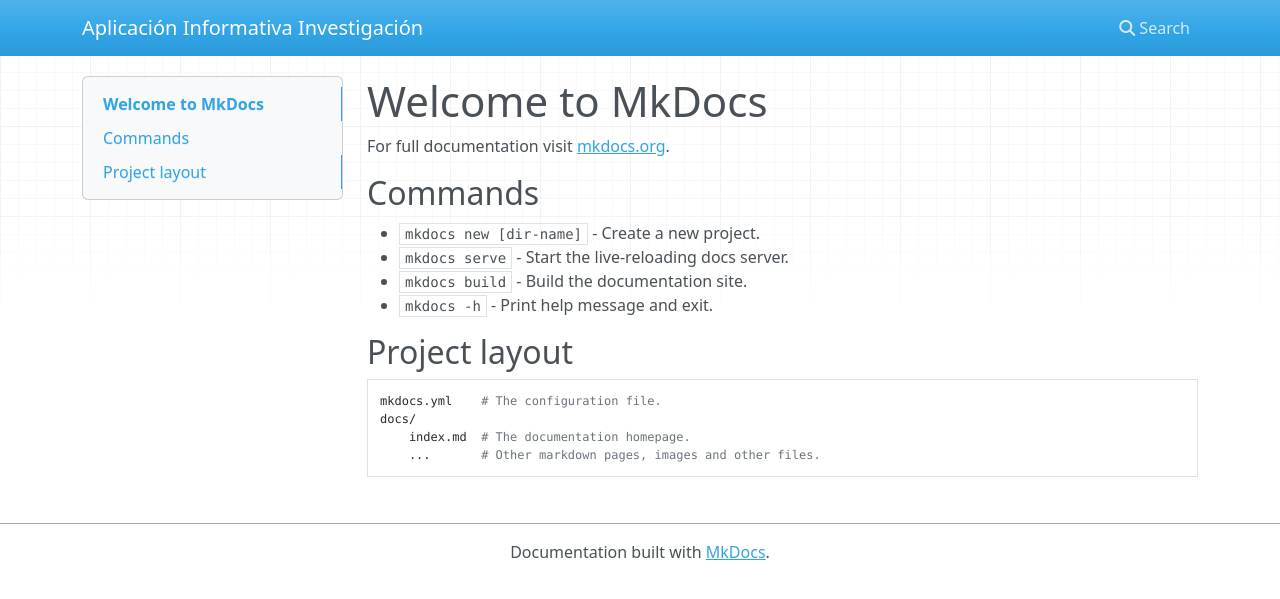
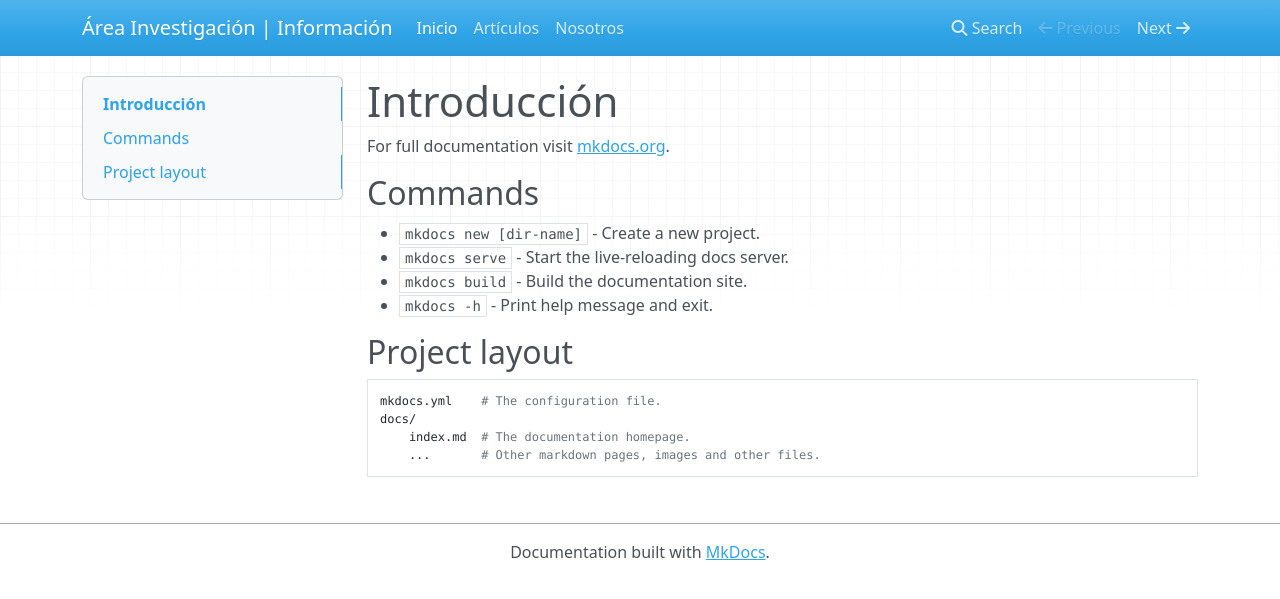
Before and after one commit to investigacionUMLOcotal/investInfo, an MkDocs documentation site: the page built from docs/index.md, in a window 1280 px wide. Shown: the top 599 px of the page. Built offline with MkDocs 1.6.1, drawn with Linux system fonts in a browser that asks for light colours; nearby versions of some CDN libraries.

Commit message:
Agregados nuevos archivos para vistas

```diff
--- a/docs/index.md
+++ b/docs/index.md
@@ -1,4 +1,4 @@
-# Welcome to MkDocs
+# Introducción
 
 For full documentation visit [mkdocs.org](https://www.mkdocs.org).
 
--- a/mkdocs.yml
+++ b/mkdocs.yml
@@ -1 +1,7 @@
-site_name: Aplicación Informativa Investigación
+site_name: Área Investigación | Información
+nav:
+    - Inicio : index.md
+    - Artículos: articulos.md
+    - Nosotros: about.md
+
+/*theme: readthedocs*/
```
Also changed, not shown: docs/about.md (added), docs/articulos.md (added).
